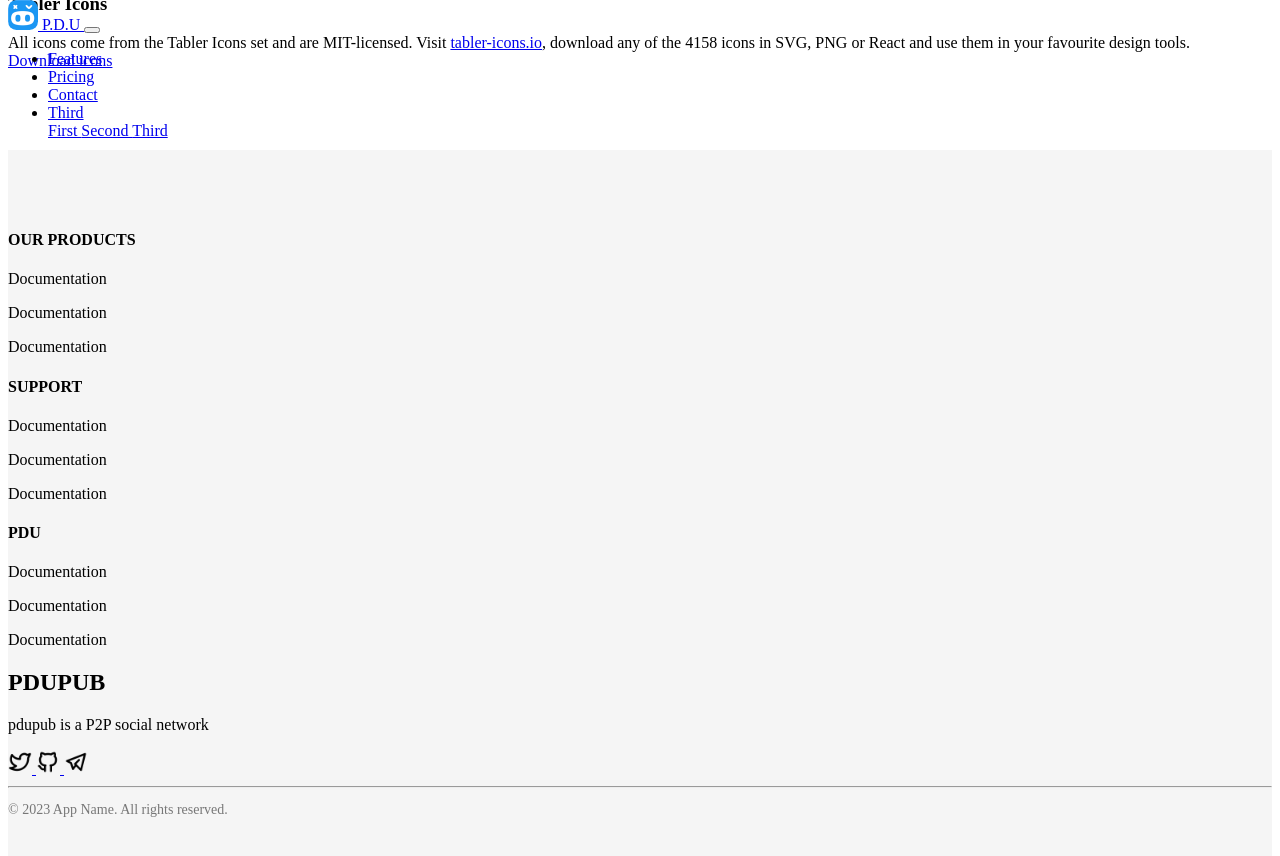
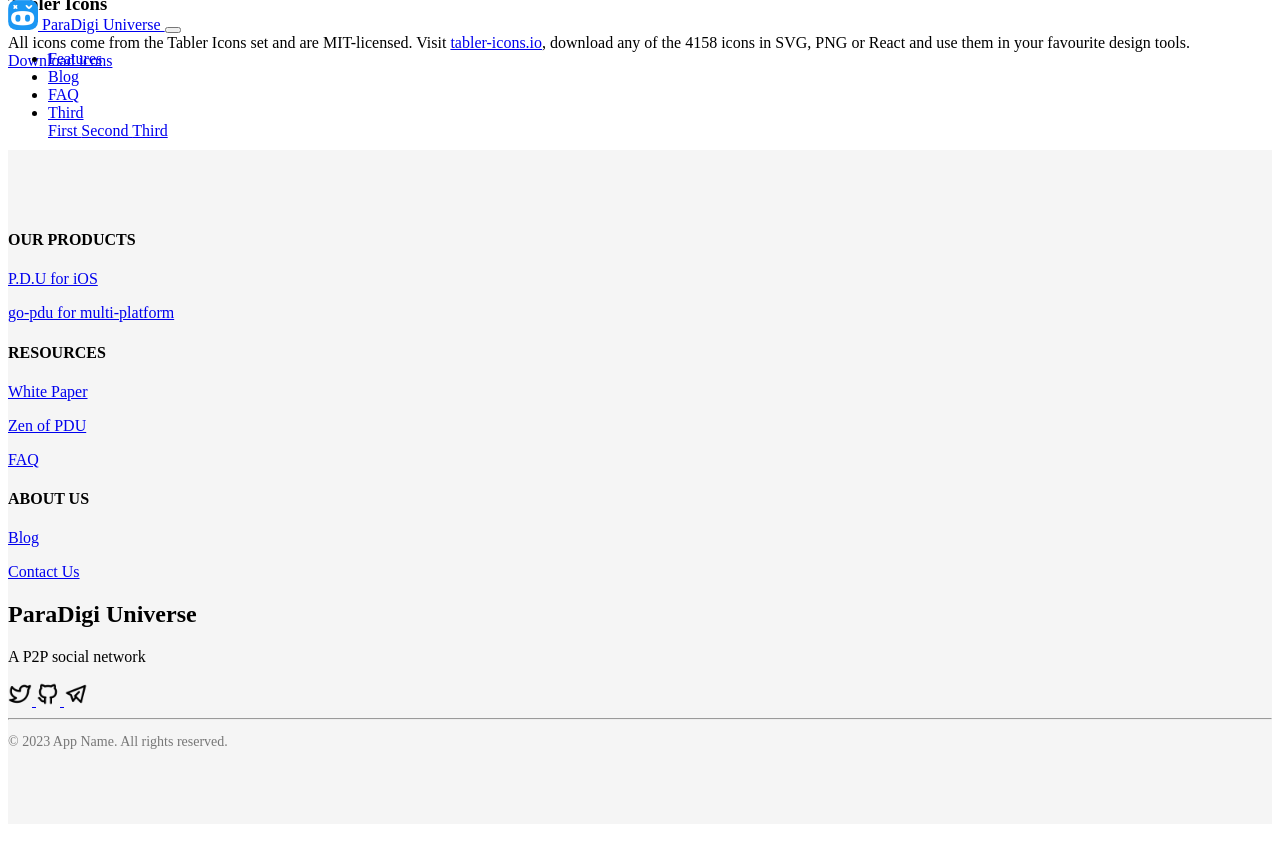
Before and after one commit to pdupub/pdu.pub, a Jekyll site: the page built from index.md, in a window 1280 px wide and 900 px high, scrolled down 5503 px. Shown: the top 856 px of the window. Built offline with Jekyll 4.4.1, drawn with Linux system fonts in a browser that asks for light colours; after the commit the page ends 6335 px from its top, so only the background shows below that.

Commit message:
refactor

```diff
--- a/_includes/footer-custom.html
+++ b/_includes/footer-custom.html
@@ -4,34 +4,34 @@
         <div class="row">
             <div class="col-md-3">
                 <h4 class="text-smaller">OUR PRODUCTS</h4>
-                <p>Documentation</p>
-                <p>Documentation</p>
-                <p>Documentation</p>
+                <p></p>
+                <p><a href="https://apps.apple.com/us/app/p-d-u/id6443928730">P.D.U for iOS </a></p>
+                <p><a href="https://github.com/pdupub/go-pdu">go-pdu for multi-platform</a></p>
             </div>
             <div class="col-md-3">
-                <h4 class="text-smaller">SUPPORT</h4>
-                <p>Documentation</p>
-                <p>Documentation</p>
-                <p>Documentation</p>
+                <h4 class="text-smaller">RESOURCES</h4>
+                <p></p>
+                <p><a href="whitepaperv3.html">White Paper</p>
+                <p><a href="zen.html">Zen of PDU</p>
+                <p><a href="faq.html">FAQ</a></p>
             </div>
             <div class="col-md-3">
-                <h4 class="text-smaller">PDU</h4>
-                <p>Documentation</p>
-                <p>Documentation</p>
-                <p>Documentation</p>
+                <h4 class="text-smaller">ABOUT US</h4>
+                <p></p>
+                <p><a href="blog.html">Blog</a></p>
+                <p><a href="https://t.me/pdugroup">Contact Us</a></p>
             </div>
             <div class="col-md-3">
-                <h2>PDUPUB</h2>
-                <p>pdupub is a P2P social network</p>
-
+                <h2>ParaDigi Universe</h2>
+                <p>A P2P social network</p>
                 <div >
-                    <a href="#" class="icon mr-2">
+                    <a href="https://twitter.com/pdupub" class="icon mr-2">
                         <img src="assets/images/brand-twitter.png"  width="24" height="24" class="p1"/>
                     </a>
-                    <a href="#" class="icon mr-2">
+                    <a href="https://github.com/pdupub" class="icon mr-2">
                         <img src="assets/images/brand-github.png"  width="24" height="24" class="p1"/>
                     </a>
-                    <a href="#" class="icon">
+                    <a href="https://t.me/pdugroup" class="icon">
                         <img src="assets/images/brand-telegram.png"  width="24" height="24" class="p1"/>
                     </a>
                 </div>
--- a/_includes/topnav.html
+++ b/_includes/topnav.html
@@ -2,7 +2,7 @@
     <div class="container">
         <a class="navbar-brand" href="#">
             <img src="assets/images/logo_60.png" alt="App Icon" width="30" height="30" class="d-inline-block align-top navbar-rounded-img p-1">
-            P.D.U
+            ParaDigi Universe
         </a>
         <button class="navbar-toggler" type="button" data-bs-toggle="collapse" data-bs-target="#navbarMenu">
             <span class="navbar-toggler-icon"></span>
@@ -10,13 +10,13 @@
         <div class="collapse navbar-collapse" id="navbarMenu">
             <ul class="navbar-nav ms-auto">
                 <li class="nav-item">
-                    <a class="nav-link" href="http://baidu.com">Features</a>
+                    <a class="nav-link" href="#">Features</a>
                 </li>
                 <li class="nav-item">
-                    <a class="nav-link" href="#">Pricing</a>
+                    <a class="nav-link" href="blog.html">Blog</a>
                 </li>
                 <li class="nav-item">
-                    <a class="nav-link" href="#map">Contact</a>
+                    <a class="nav-link" href="faq.html">FAQ</a>
                 </li>
                 <li class="nav-item dropdown">
                   <a class="nav-link dropdown-toggle" href="#navbar-third" data-bs-toggle="dropdown" data-bs-auto-close="outside" role="button" aria-expanded="false">
```
